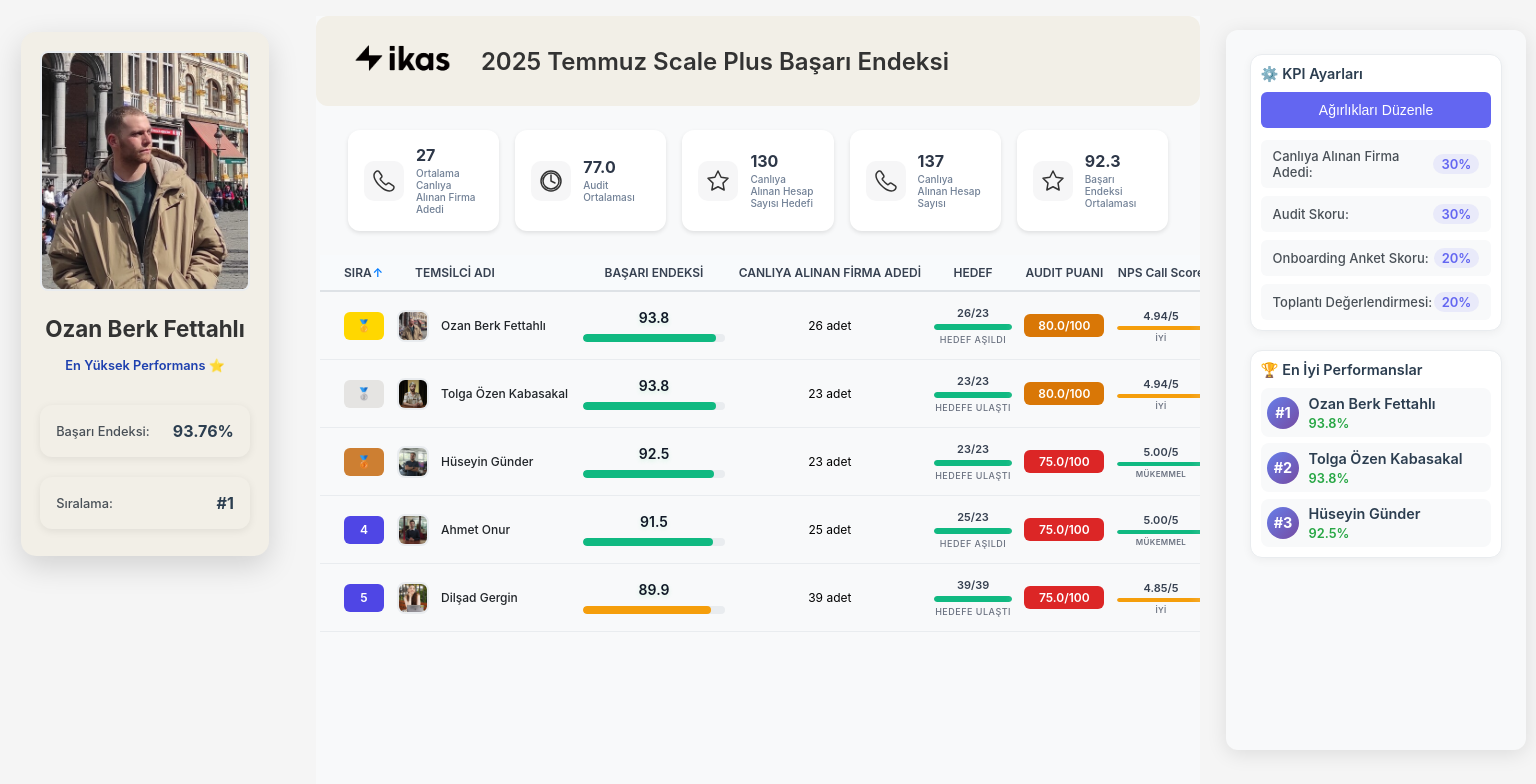
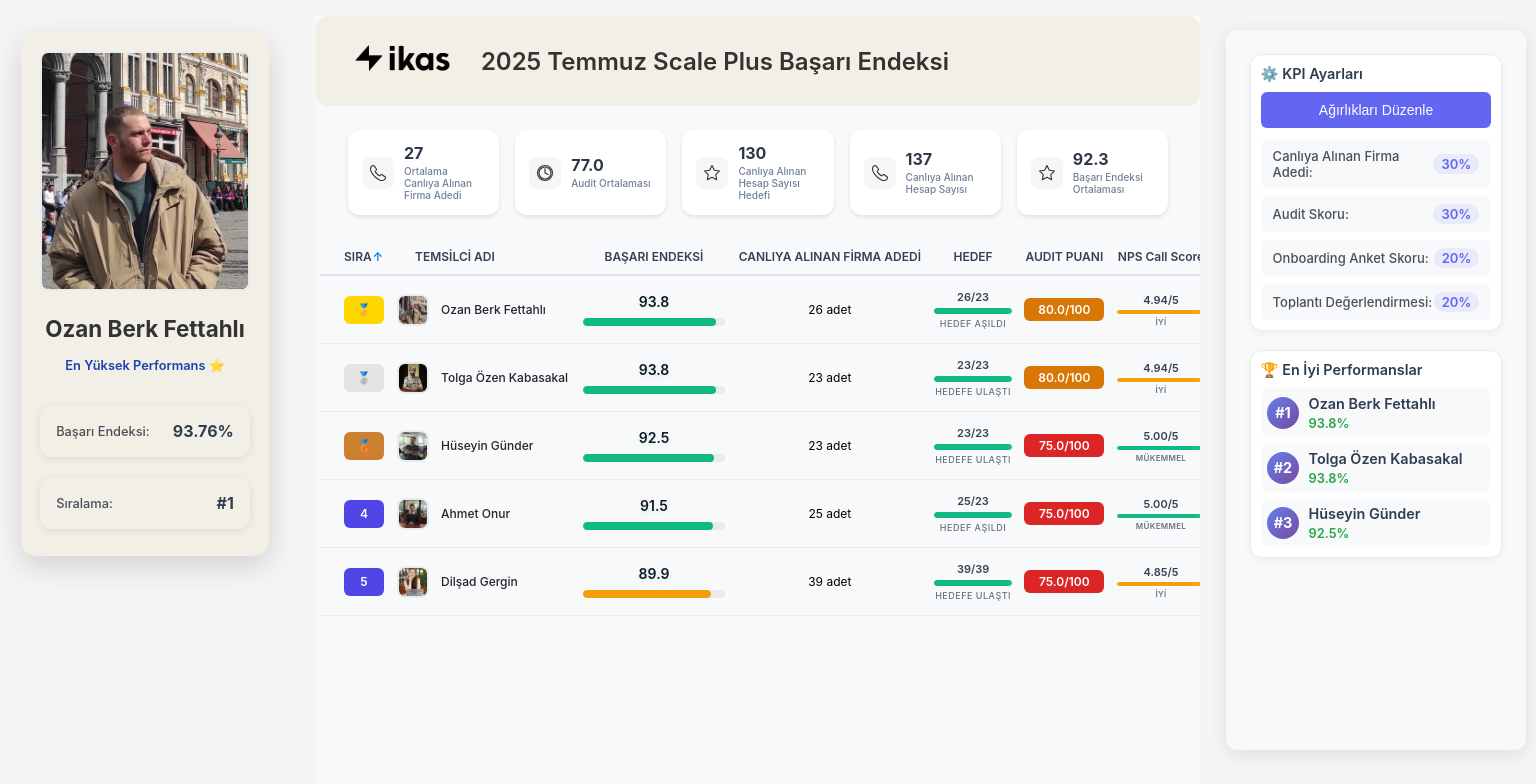
Before and after one commit to zafercobannn/scale-plus-basari-endeksi, a React (Create React App) app: page / in a window 1536 px wide. Shown: the top 784 px of the page. Built offline with nearby package versions, Linux system fonts and the light colour scheme; a web font is replaced by a local one.

Commit message:
Reduce icon sizes and optimize card spacing for better text fit

```diff
--- a/src/components/SuccessIndexDashboard.css
+++ b/src/components/SuccessIndexDashboard.css
@@ -273,11 +273,11 @@
 .stat-card {
   background: white;
   border-radius: 12px;
-  padding: 16px;
+  padding: 14px;
   box-shadow: 0 2px 4px rgba(0, 0, 0, 0.1);
   display: flex;
   align-items: center;
-  gap: 12px;
+  gap: 10px;
   transition: transform 0.2s ease, box-shadow 0.2s ease;
 }
 
@@ -287,14 +287,15 @@
 }
 
 .stat-icon {
-  width: 40px;
-  height: 40px;
+  width: 32px;
+  height: 32px;
   display: flex;
   align-items: center;
   justify-content: center;
   background: linear-gradient(135deg, #6366f1 0%, #8b5cf6 100%);
-  border-radius: 10px;
+  border-radius: 8px;
   color: white;
+  flex-shrink: 0;
 }
 
 /* Tüm istatistik kartları için tek renk düzeni */
@@ -308,8 +309,8 @@
 }
 
 .stat-icon svg {
-  width: 24px;
-  height: 24px;
+  width: 18px;
+  height: 18px;
 }
 
 .stat-content {
@@ -353,8 +354,8 @@
   }
 
   .stat-icon {
-    width: 56px;
-    height: 56px;
+    width: 40px;
+    height: 40px;
   }
 
   /* Büyük ekranlar için de tek renk düzeni */
@@ -396,12 +397,12 @@
   }
 
   .stat-card {
-    padding: 16px;
+    padding: 14px;
   }
 
   .stat-icon {
-    width: 40px;
-    height: 40px;
+    width: 32px;
+    height: 32px;
   }
 
   .stat-value {
```
Also changed, not shown: 2 other files (tests, documents, lock files or other folders).
